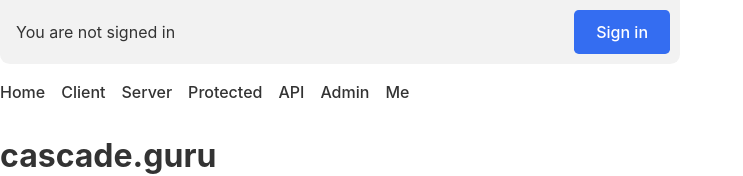
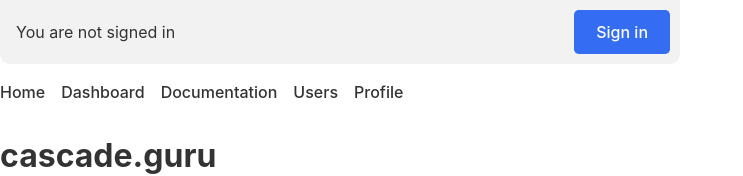
Before and after one commit to TJSeabury/cascade.guru, a Next.js app: page / in a window 1280 px wide. Shown: the top 176 px of the page, without its empty margins (0-743 px from the left). Built offline with nearby package versions, Linux system fonts and the light colour scheme; no server answers.

Commit message:
changed nav iten names

```diff
--- a/components/header.tsx
+++ b/components/header.tsx
@@ -72,33 +72,23 @@ export default function Header() {
             </Link>
           </li>
           <li className={styles.navItem}>
-            <Link href="/client">
-              <a>Client</a>
-            </Link>
-          </li>
-          <li className={styles.navItem}>
-            <Link href="/server">
-              <a>Server</a>
-            </Link>
-          </li>
-          <li className={styles.navItem}>
-            <Link href="/protected">
-              <a>Protected</a>
+            <Link href="/dashboard">
+              <a>Dashboard</a>
             </Link>
           </li>
           <li className={styles.navItem}>
             <Link href="/api-example">
-              <a>API</a>
+              <a>Documentation</a>
             </Link>
           </li>
           <li className={styles.navItem}>
             <Link href="/admin">
-              <a>Admin</a>
+              <a>Users</a>
             </Link>
           </li>
           <li className={styles.navItem}>
             <Link href="/me">
-              <a>Me</a>
+              <a>Profile</a>
             </Link>
           </li>
         </ul>
```
